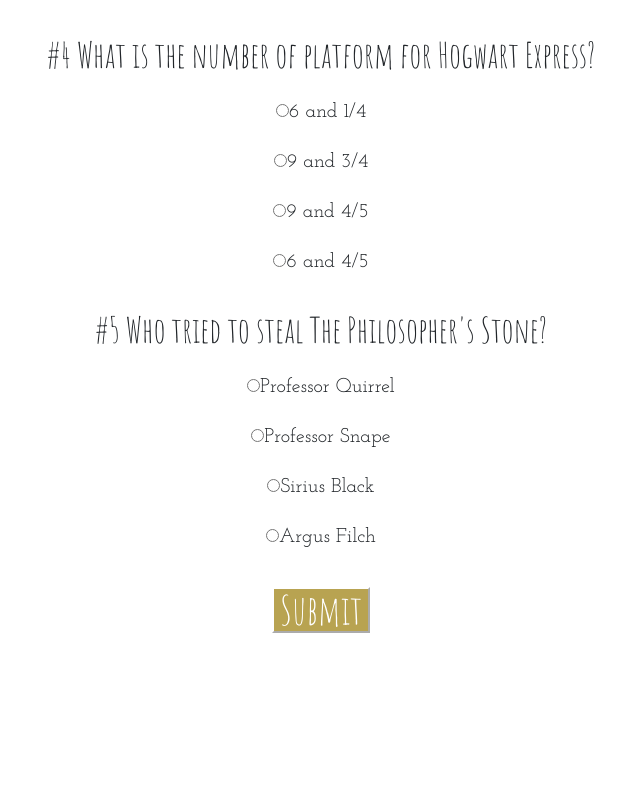
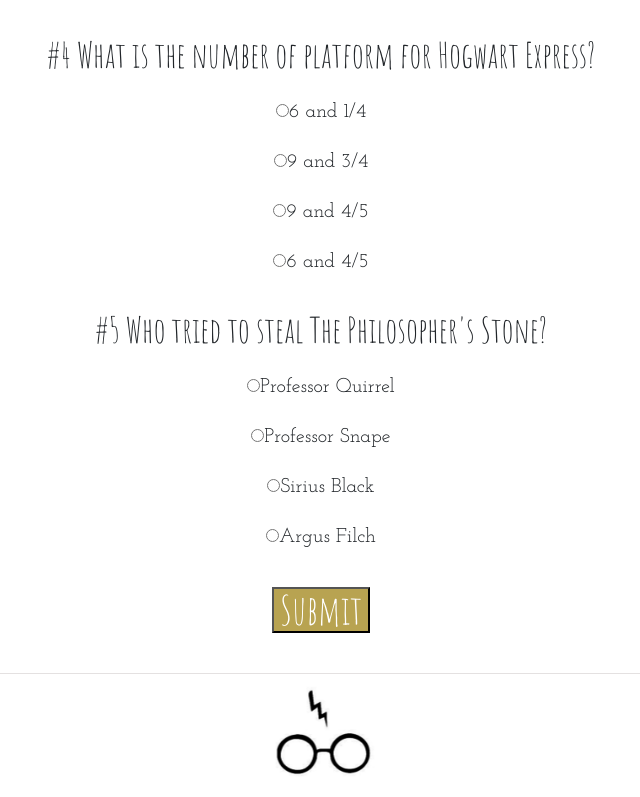
Before and after one commit to jk27924/TriviaGame, a plain HTML site: page index.html in a window 1280 px wide. Shown: the part 1237-2034 px from the top of the page, without its empty margins (319-959 px from the left). Before the commit the page ends 1910 px from the top, so only its background shows below. Drawn offline with nearby package versions, Linux system fonts and the light colour scheme.

Commit message:
I made footer at the bottom, and added an image inside. I styled footer and resized image.

```diff
--- a/assets/css/style.css
+++ b/assets/css/style.css
@@ -54,7 +54,18 @@ p {
     margin: 0 auto;
     color: #ffffff;
     background-color: #B8A351;
-    border-color: #FFFFFF;
     font-size: 40px;
     font-family: 'Amatic SC', cursive;
 }
+
+#footer {
+    background-color: white;
+    border-top: 1px solid rgb(228, 225, 225);
+    bottom: 0;
+    text-align: center;
+}
+
+#footer img {
+    width: 400px;
+    height: 120px;
+}
--- a/index.html
+++ b/index.html
@@ -92,6 +92,13 @@
             </div>
         </div>
 
+        <div class="row" id="footer">
+            <div class="col-md-12">
+                <img src="assets/images/logo2.jpg" class="img-fluid text-center" id="footerLogo" alt="ftLogo">
+            </div>
+        </div>
+
+
 
 
 
```
